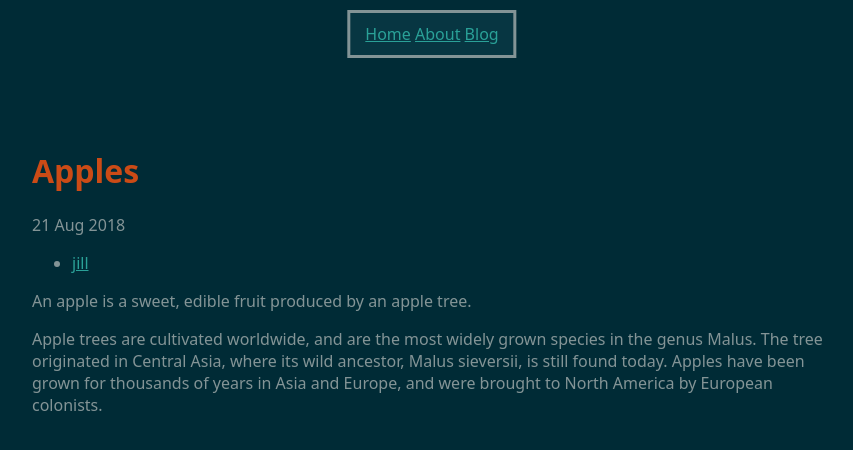
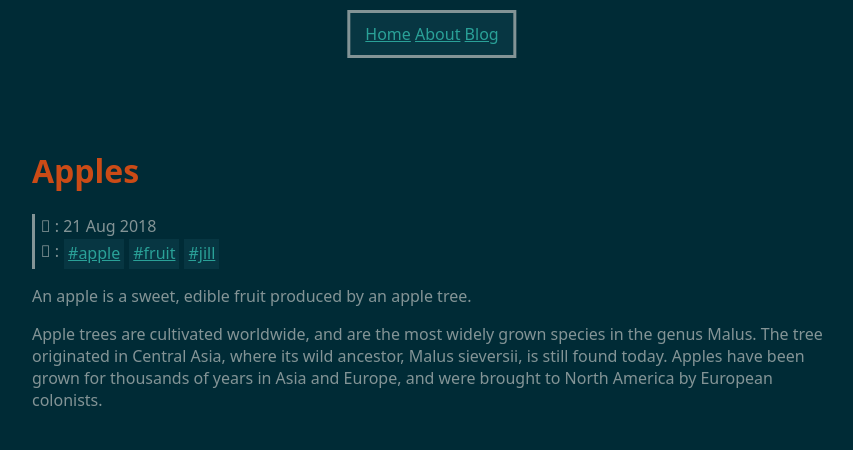
Before and after one commit to loco-t-wen/loco-t-wen.github.io, a Jekyll site: the page built from _posts/2018-08-21-apples.md, in a window 1280 px wide. Shown: the top 450 px of the page, without its empty margins (208-1061 px from the left). Built offline with Jekyll 4.4.1, drawn with Linux system fonts in a browser that asks for light colours.

Commit message:
update css and tags

```diff
--- a/_includes/navigation.html
+++ b/_includes/navigation.html
@@ -2,7 +2,7 @@
     #navigation {
         border: solid 3px;
         margin: 0;
-        position: absolute;
+        position: fixed;
         top: 10px;
         left: 50%;
         transform: translateX(-50%);
--- a/_layouts/post.html
+++ b/_layouts/post.html
@@ -3,17 +3,16 @@ layout: default
 ---
 <h1>{{ page.title }}</h1>
 
-<p>
-  {{ page.date | date_to_string }}
-
-    <ul>
+<div class="meta">
+     : {{ page.date | date_to_string }}
+    <ul class="tags">
+        <span>  :</span>
         {% for tag in site.tags %}
             {% if page.tags contains tag.tag-name %}
-                <li><a href="{{ tag.url }}">{{ tag.tag-name }}</a></li>
+                <li class="tag"><a href="{{ tag.url }}">#{{ tag.tag-name }}</a></li>
             {% endif %}
         {% endfor %}
     </ul>
-
-</p>
+</div>
 
 {{ content }}
--- a/_posts/2018-08-21-apples.md
+++ b/_posts/2018-08-21-apples.md
@@ -1,5 +1,5 @@
 ---
-tags: jill
+tags: jill fruit apple
 ---
 An apple is a sweet, edible fruit produced by an apple tree.
 
--- a/_sass/main.scss
+++ b/_sass/main.scss
@@ -16,7 +16,7 @@ body {
 }
 
 .content, header {
-  width: 800px;
+  max-width: 800px;
 }
 
 #pfp {
@@ -29,3 +29,26 @@ body {
     border-color: $yellow;
   }
 }
+
+ul {
+  list-style: none;
+}
+
+.tags {
+  display: flex;
+  list-style: none;
+  padding: 0;
+  margin: 0;
+  gap: 5px;
+}
+
+.tag {
+  background-color: $base02;
+  padding: 2px 4px;
+}
+
+.meta {
+  line-height: 1.6;
+  padding-left: 6px;
+  border-left: 3px solid $base0;
+}
```
Also changed, not shown: _posts/2018-08-20-bananas.md (+1 -1 lines), _tags/apple.md (added, +3 -0 lines).
